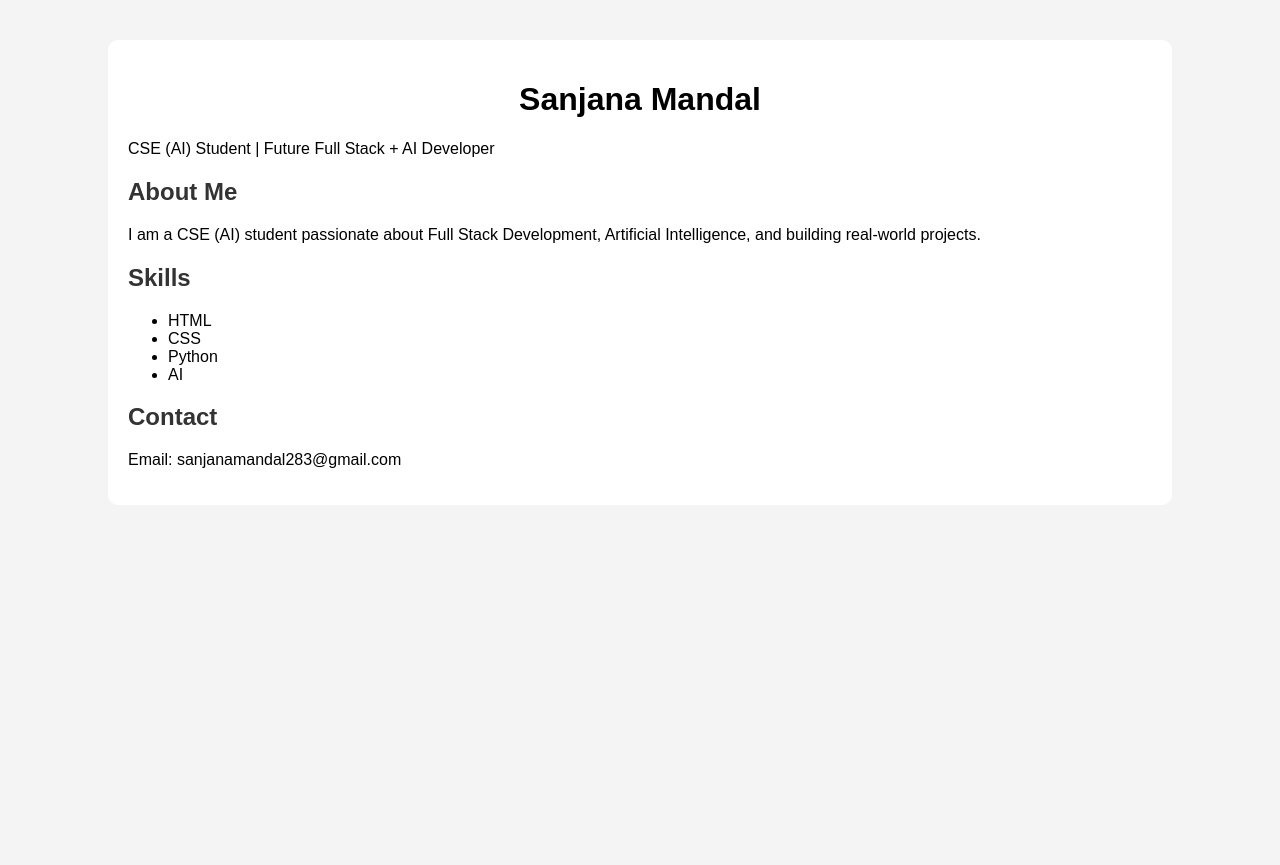
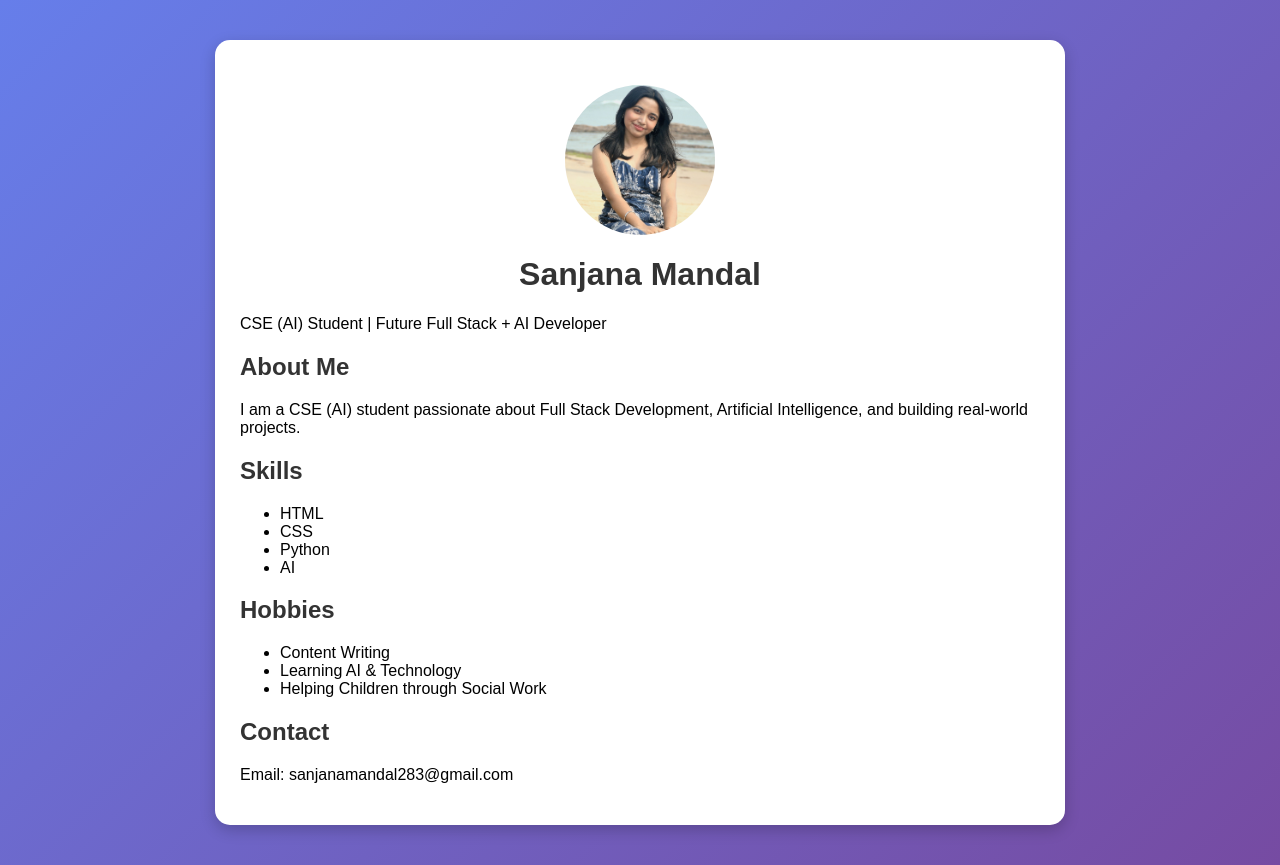
Before and after one commit to sanjanaa283/portfolio-website, a plain HTML site: page index.html in a window 1280 px wide. Before the commit the page ends 800 px from the top, so only its background shows below. Drawn offline with Linux system fonts and the light colour scheme.

Commit message:
Added photo and hobbies

```diff
--- a/index.html
+++ b/index.html
@@ -7,6 +7,7 @@
 <body>
 
     <div class="container">
+        <img src="profile.jpg" alt="Sanjana" class="profile-pic">
         <h1>Sanjana Mandal</h1>
         <p>CSE (AI) Student | Future Full Stack + AI Developer</p>
 
@@ -23,7 +24,12 @@
             <li>Python</li>
             <li>AI</li>
         </ul>
-
+        <h2>Hobbies</h2>
+<ul>
+    <li>Content Writing</li>
+    <li>Learning AI & Technology</li>
+    <li>Helping Children through Social Work</li>
+</ul>
         <h2>Contact</h2>
         <p>Email: sanjanamandal283@gmail.com</p>
     </div>
--- a/style.css
+++ b/style.css
@@ -1,19 +1,36 @@
 body {
     font-family: Arial, sans-serif;
-    background-color: #f4f4f4;
+    background: linear-gradient(135deg, #667eea, #764ba2);
     margin: 0;
     padding: 0;
 }
 
 .container {
     width: 80%;
-    margin: auto;
+    max-width: 800px;
+    margin: 40px auto;
     background: white;
-    margin-top: 40px;
-    padding: 20px;
-    border-radius: 10px;
+    padding: 25px;
+    border-radius: 15px;
+    box-shadow: 0 5px 15px rgba(0,0,0,0.2);
 }
 
+h1 {
+    text-align: center;
+    color: #333;
+}
+
+h2 {
+    color: #764ba2;
+}
+.profile-pic {
+    width: 150px;
+    height: 150px;
+    border-radius: 50%;
+    display: block;
+    margin: 20px auto;
+    object-fit: cover;
+}
 h1 {
     text-align: center;
 }
```
Also changed, not shown: profile.jpg (added).
